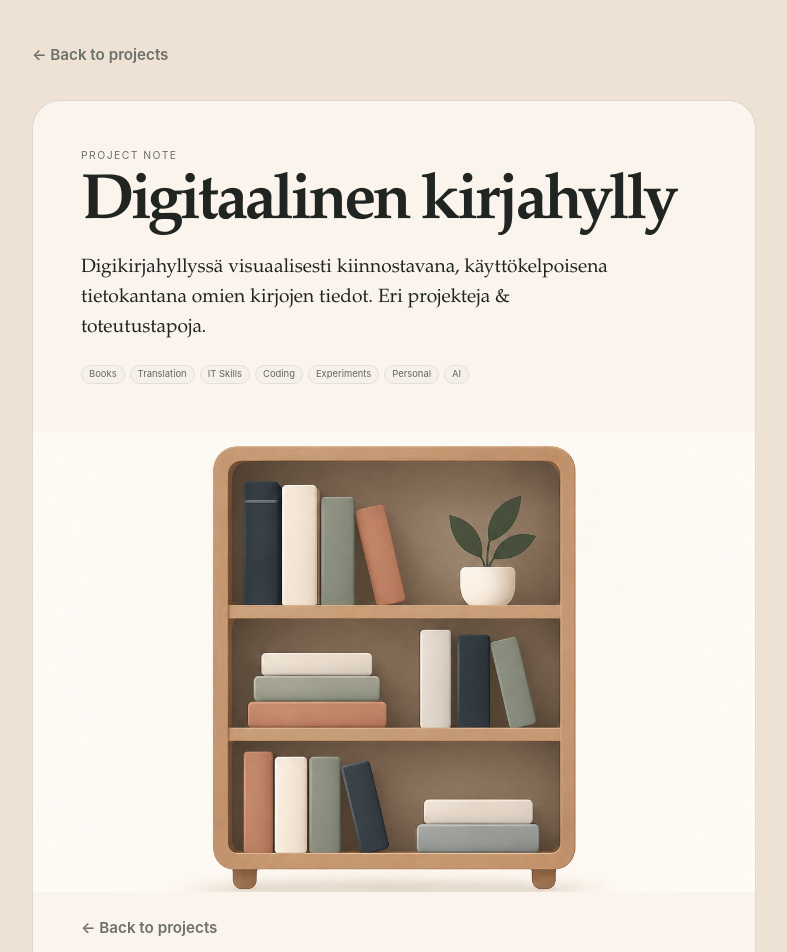
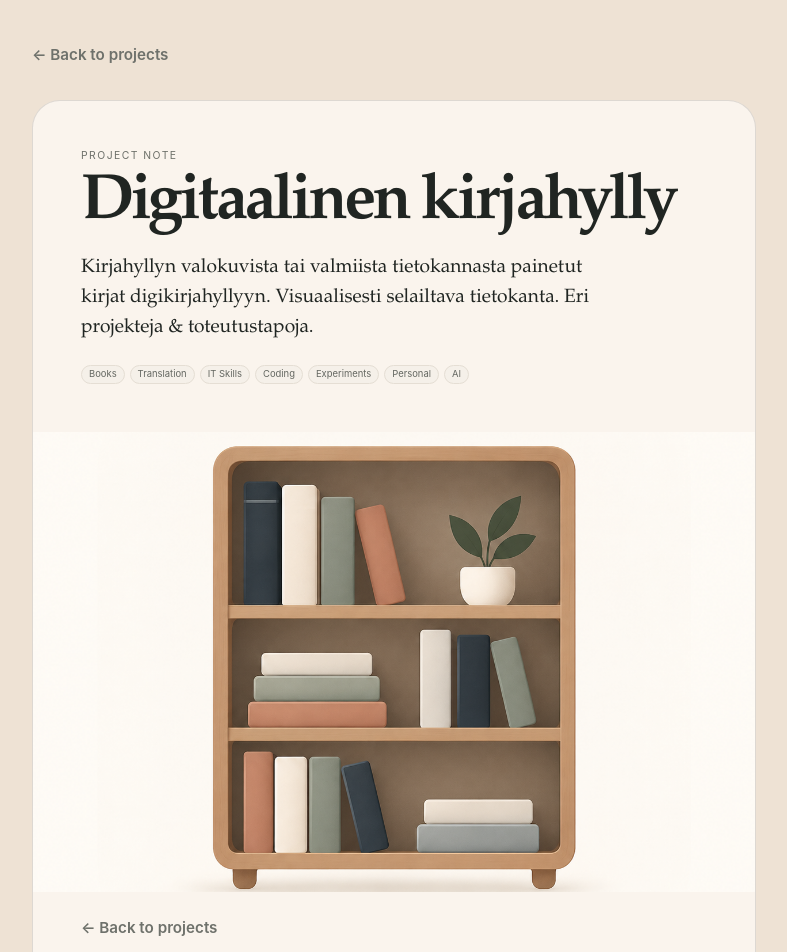
Before and after one commit to NinaLista/done, a Jekyll site: the page built from _projects/sandline.md, in a window 1280 px wide and 1400 px high. Shown: the top 952 px of the window, without its empty margins (246-1033 px from the left). Built offline with Jekyll 4.4.1, drawn with Linux system fonts in a browser that asks for light colours; some of the changed text lies outside the part shown.

Commit message:
Edit md text

```diff
--- a/_projects/sandline.md
+++ b/_projects/sandline.md
@@ -2,8 +2,8 @@
 title: "Digitaalinen kirjahylly"
 date: 2026-09-01
 tags: [Books, Translation, IT Skills, Coding, Experiments, Personal, AI]
-short_text: "Oma kirjahylly digimuotoon. Teostiedot, kuvaukset, lajittelut. Yksi html-sivu."
-back_text: "Digikirjahyllyssä visuaalisesti kiinnostavana, käyttökelpoisena tietokantana omien kirjojen tiedot. Eri projekteja & toteutustapoja."
+short_text: "Oikeat kirjat digihyllyyn. Yksi html-sivu."
+back_text: "Kirjahyllyn valokuvista tai valmiista tietokannasta painetut kirjat digikirjahyllyyn. Visuaalisesti selailtava tietokanta. Eri projekteja & toteutustapoja."
 image: /assets/images/bookshelf.png
 image_position: 50% 50%
 card_style: image
```
Also changed, not shown: other parts of _projects/sandline.md (+1 -1 lines).
